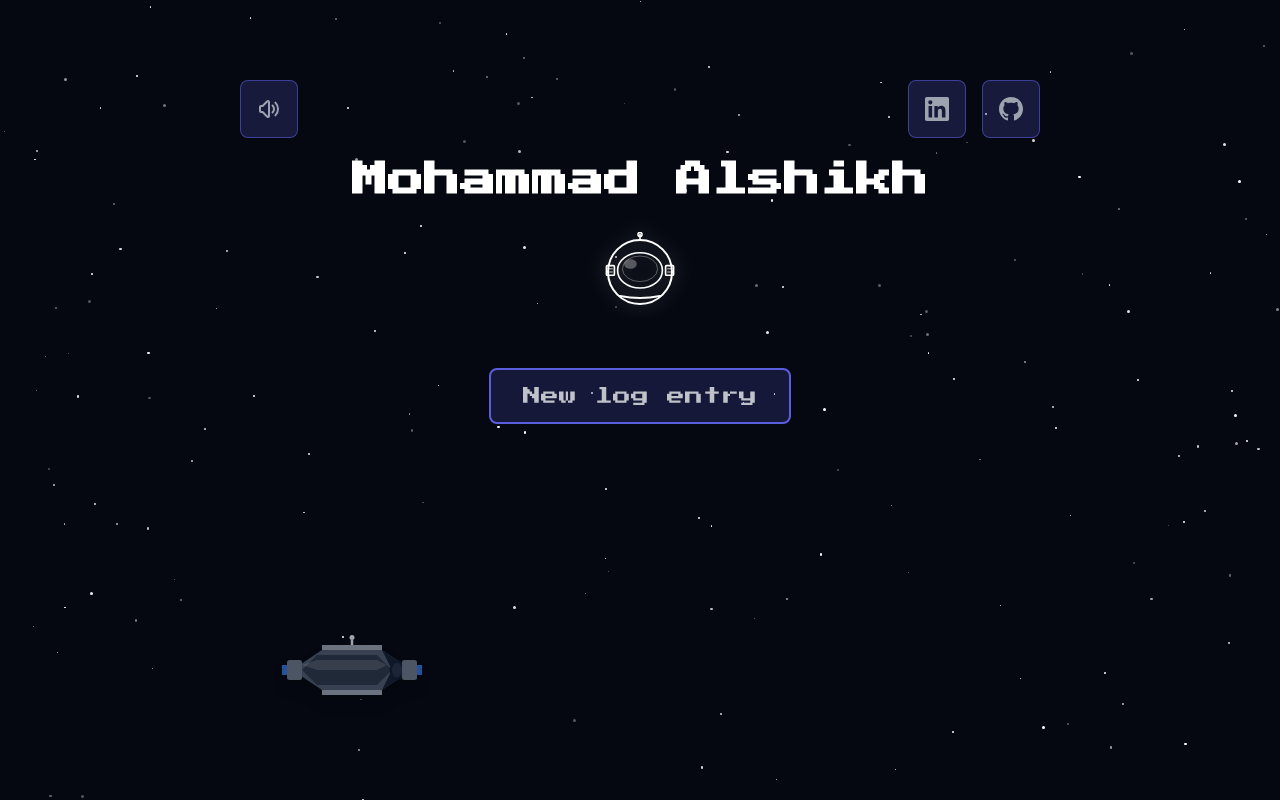
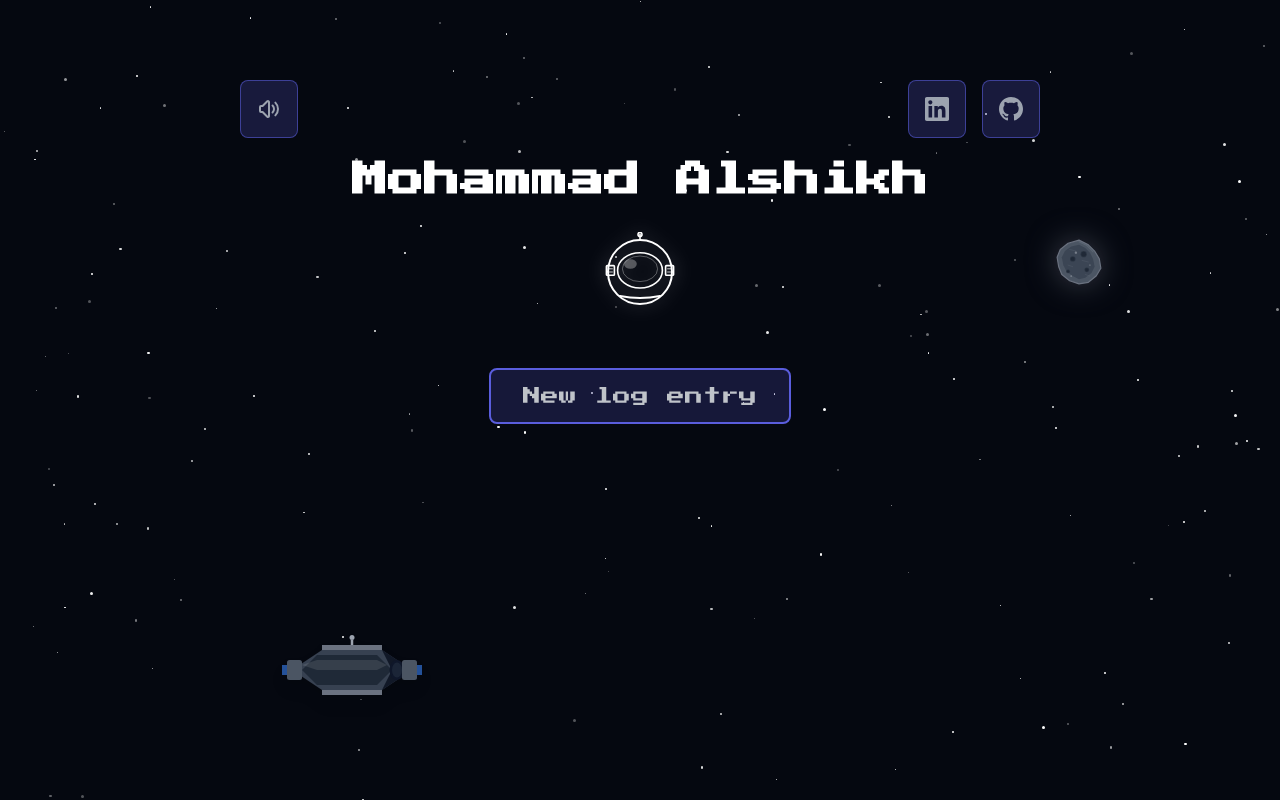
Before and after one commit to mohammadalshikh/personal-website, a React (Vite) app: page / in a window 1280 px wide. Shown: the top 800 px of the page. Built offline with nearby package versions, Linux system fonts and the light colour scheme.

Commit message:
Add astroid to background

```diff
--- /dev/null
+++ b/src/components/Asteroid.jsx
@@ -0,0 +1,92 @@
+/**
+ * Asteroid Component - Modern, sleek asteroid decoration
+ * Matches the space theme with minimalist design
+ */
+const Asteroid = ({ size = 60, className = "" }) => {
+    return (
+        <svg
+            width={size}
+            height={size}
+            viewBox="0 0 64 64"
+            fill="none"
+            xmlns="http://www.w3.org/2000/svg"
+            className={className}
+        >
+            {/* Main asteroid body - irregular polygon for realism */}
+            <path
+                d="M32 4 L44 10 L52 18 L58 28 L60 40 L54 50 L44 58 L32 60 L20 56 L10 48 L6 38 L4 26 L8 16 L18 8 Z"
+                fill="#4b5563"
+                stroke="#6b7280"
+                strokeWidth="1.5"
+                strokeLinejoin="round"
+            />
+
+            {/* Inner shadow/depth */}
+            <path
+                d="M32 10 L40 14 L46 20 L50 28 L52 38 L48 46 L40 52 L32 54 L24 50 L16 44 L12 36 L10 26 L14 18 L22 12 Z"
+                fill="#374151"
+                opacity="0.8"
+            />
+
+            {/* Craters - small */}
+            <circle cx="38" cy="22" r="4" fill="#1f2937" opacity="0.6" />
+            <circle cx="38" cy="22" r="3" fill="#111827" opacity="0.4" />
+
+            <circle cx="24" cy="28" r="3.5" fill="#1f2937" opacity="0.6" />
+            <circle cx="24" cy="28" r="2.5" fill="#111827" opacity="0.4" />
+
+            <circle cx="42" cy="42" r="3" fill="#1f2937" opacity="0.6" />
+            <circle cx="42" cy="42" r="2" fill="#111827" opacity="0.4" />
+
+            <circle cx="18" cy="44" r="2.5" fill="#1f2937" opacity="0.6" />
+            <circle cx="18" cy="44" r="1.5" fill="#111827" opacity="0.4" />
+
+            {/* Surface texture - subtle lines */}
+            <path
+                d="M 20 16 L 28 18"
+                stroke="#6b7280"
+                strokeWidth="1"
+                opacity="0.3"
+                strokeLinecap="round"
+            />
+            <path
+                d="M 36 30 L 44 32"
+                stroke="#6b7280"
+                strokeWidth="1"
+                opacity="0.3"
+                strokeLinecap="round"
+            />
+            <path
+                d="M 18 36 L 24 38"
+                stroke="#6b7280"
+                strokeWidth="1"
+                opacity="0.3"
+                strokeLinecap="round"
+            />
+            <path
+                d="M 40 48 L 46 50"
+                stroke="#6b7280"
+                strokeWidth="1"
+                opacity="0.3"
+                strokeLinecap="round"
+            />
+
+            {/* Subtle highlights on edges */}
+            <path
+                d="M 32 6 L 42 11 L 50 19"
+                stroke="#9ca3af"
+                strokeWidth="1.5"
+                opacity="0.2"
+                fill="none"
+                strokeLinecap="round"
+            />
+
+            {/* Metallic glints */}
+            <circle cx="28" cy="20" r="1.5" fill="#d1d5db" opacity="0.4" />
+            <circle cx="46" cy="36" r="1" fill="#d1d5db" opacity="0.3" />
+            <circle cx="22" cy="50" r="1.2" fill="#d1d5db" opacity="0.35" />
+        </svg>
+    );
+};
+
+export default Asteroid;
--- a/src/components/TypingHeader.jsx
+++ b/src/components/TypingHeader.jsx
@@ -1,6 +1,7 @@
 import { useState, useEffect, useRef } from 'react';
 import typingSound from '../assets/typing.mp3';
 import AstronautLogo from './AstronautLogo';
+import Asteroid from './Asteroid';
 import heartSvg from '../assets/heart.svg?raw';
 
 
@@ -373,6 +374,11 @@ const TypingHeader = ({ onBeginExploring }) => {
                 Mohammad<span className="name-break"> </span>Alshikh
             </h1>
 
+            {/* Asteroid Decoration */}
+            <div className="absolute top-[calc(50%-110px)] right-8 sm:top-[calc(50%-110px)] sm:right-28 md:right-36 lg:right-44 z-30">
+                <Asteroid size={35} className="drop-shadow-[0_0_15px_rgba(107,114,128,0.5)] sm:w-[50px] sm:h-[50px]" />
+            </div>
+
             {/* Astronaut Logo */}
             <div className="astronaut-logo-container">
                 <AstronautLogo size={80} className="drop-shadow-[0_0_10px_rgba(255,255,255,0.3)]" />
--- a/src/index.css
+++ b/src/index.css
@@ -313,6 +313,26 @@
     .spacecraft-container {
         @apply absolute bottom-16 left-4 md:left-48 z-40 transition-all duration-1000;
     }
+
+    /* Floating animation for asteroid */
+    @keyframes float {
+        0%, 100% {
+            transform: translateY(0px) rotate(0deg);
+        }
+        25% {
+            transform: translateY(-10px) rotate(2deg);
+        }
+        50% {
+            transform: translateY(-15px) rotate(0deg);
+        }
+        75% {
+            transform: translateY(-10px) rotate(-2deg);
+        }
+    }
+
+    .animate-float {
+        animation: float 6s ease-in-out infinite;
+    }
 }
 
 @layer utilities {
```
